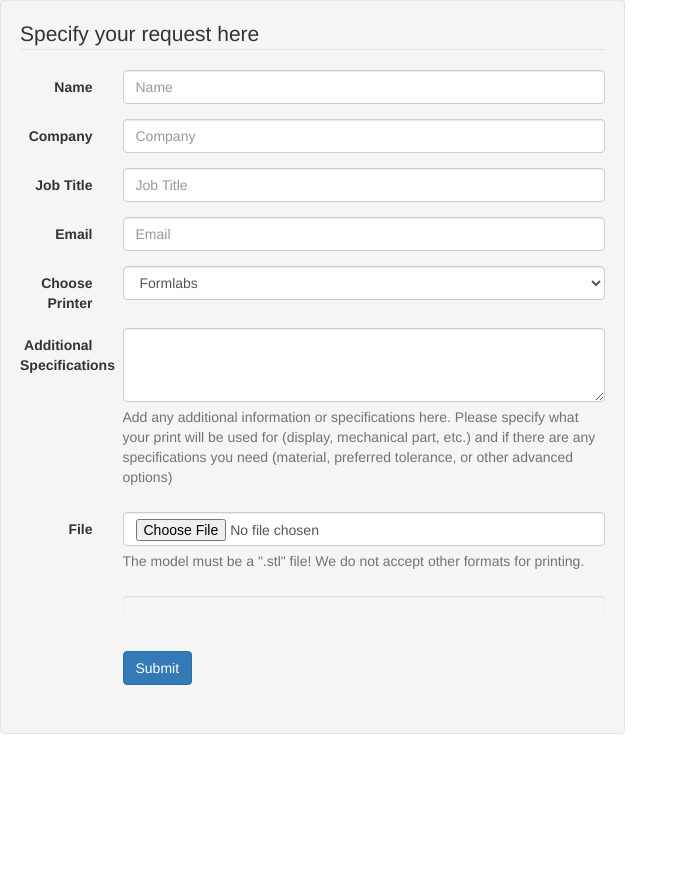
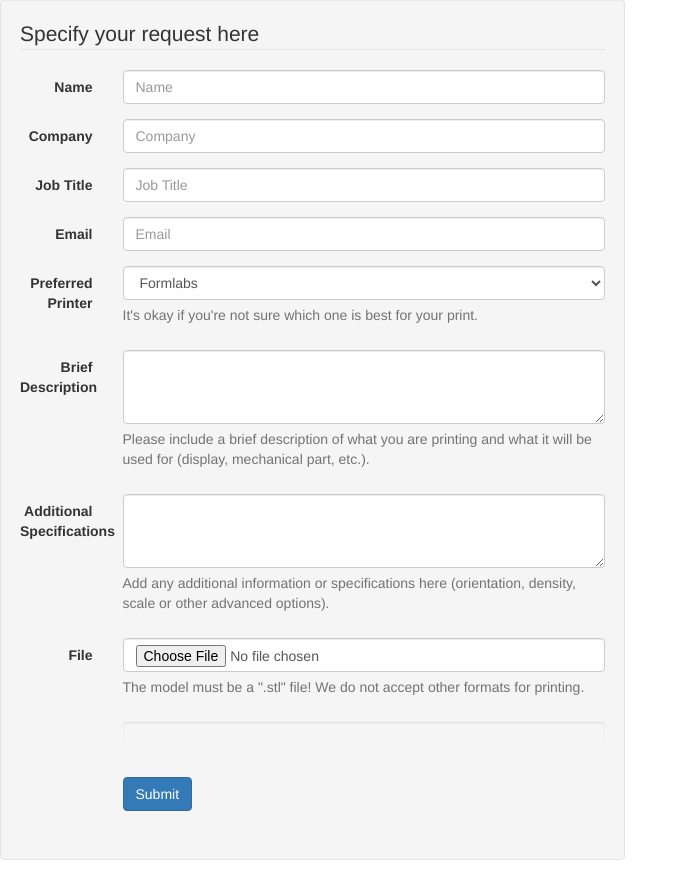
Before and after one commit to toddka/3dprint, a Flask app: page /submit in a window 1280 px wide. Shown: the part 193-1073 px from the top of the page, without its empty margins (0-688 px from the left). Before the commit the page ends 927 px from the top, so only its background shows below. Run offline with Flask 2, Linux system fonts and the light colour scheme; parts of the project's set-up code (start-up, migrations or seed data) failed here and were passed over; some libraries are stand-ins or nearby versions.

Commit message:
added more admin features

```diff
--- a/app.py
+++ b/app.py
@@ -75,22 +75,23 @@ def new():
 		'title': request.form['inputTitle'],
 		'email': request.form['inputEmail'],
 		'printer': request.form['select'],
+		'brief': request.form['inputBrief'],
 		'additional': request.form['inputAdditional'],
 		'_id': b #storing file's id to retrieve from gridFS later
 	}
 
 	db.printdb.insert_one(item)
 
-	to = 'tashley@masschallenge.org'
-	gmail_user = 'tashley@masschallenge.org'
-	gmail_pwd = 'Lozlttp1!!'
+	to = 'made@masschallenge.org'
+	gmail_user = 'eric@masschallenge.org'
+	gmail_pwd = 'omitted'
 	smtpserver = smtplib.SMTP("smtp.gmail.com",587)
 	smtpserver.ehlo()
 	smtpserver.starttls()
 	smtpserver.ehlo
 	smtpserver.login(gmail_user, gmail_pwd)
-	header = 'To:' + to + '\n' + 'From: ' + gmail_user + '\n' + 'Subject:MADE@: A new print job has been added to the queue. \n'
-	msg = header + request.form['inputCompany'] + ' has created a new print job titled ' + request.form['inputTitle'] +' for the '+ request.form['select'] + ' printer.'
+	header = 'To:' + to + '\n' + 'From: ' + gmail_user + '\n' + 'Subject:[MADE@Print: A new print job has been added to the queue. \n'
+	msg = header + request.form['inputCompany'] + ' has created a new print job titled ' + request.form['inputTitle'] +' for the '+ request.form['select'] + ' printer. \n \n http://made3d.pythonanywhere.com/admin'
 	smtpserver.sendmail(gmail_user, to, msg)
 	smtpserver.close()
 	print "done"
--- /dev/null
+++ b/help.txt.txt
@@ -0,0 +1,3 @@
+PythonAnywhere Info:
+Username: Made3d
+Password: Impact!Now
--- a/templates/submit.html
+++ b/templates/submit.html
@@ -66,27 +66,37 @@
                     </div>
                   </div>
                   <div class="form-group">
-                    <label for="select" class="col-lg-2 control-label">Choose Printer</label>
+                    <label for="select" class="col-lg-2 control-label">Preferred Printer</label>
                     <div class="col-lg-10">
                       <select class="form-control" name="select">
                         <option>Formlabs</option>
                         <option>NV</option>
                         <option>uPrint</option>
                         <option>Autodesk</option>
+                        <option>Unsure</option>
                       </select>
+
+                    <span class="help-block">It's okay if you're not sure which one is best for your print.</span>
+                    </div>
+                  </div>
+                  <div class="form-group">
+                    <label for="textArea" class="col-lg-2 control-label">Brief Description</label>
+                    <div class="col-lg-10">
+                      <textarea class="form-control" rows="3" name="inputBrief"></textarea>
+                      <span class="help-block">Please include a brief description of what you are printing and what it will be used for (display, mechanical part, etc.). </span>
                     </div>
                   </div>
                   <div class="form-group">
                     <label for="textArea" class="col-lg-2 control-label">Additional Specifications</label>
                     <div class="col-lg-10">
                       <textarea class="form-control" rows="3" name="inputAdditional"></textarea>
-                      <span class="help-block">Add any additional information or specifications here. Please specify what your print will be used for (display, mechanical part, etc.) and if there are any specifications you need (material, preferred tolerance, or other advanced options)</span>
+                      <span class="help-block">Add any additional information or specifications here (orientation, density, scale or other advanced options).</span>
                     </div>
                   </div>
                   <div class="form-group">
                     <label for="inputFile"  name="inputFile" type="text" class="col-lg-2 control-label">File</label>
                     <div class="col-lg-10">
-                      <input type="file"  name="file" class="file form-control" placeholder="File" required="true">
+                      <input type="file"  name="file" class="file form-control" placeholder="File" required="true" accept=".stl">
                       <span class="help-block">The model must be a ".stl" file! We do not accept other formats for printing.</span>
                     </div>
                   </div>
```
Also changed, not shown: templates/admin.html (+14 -4 lines), 1 other file.
